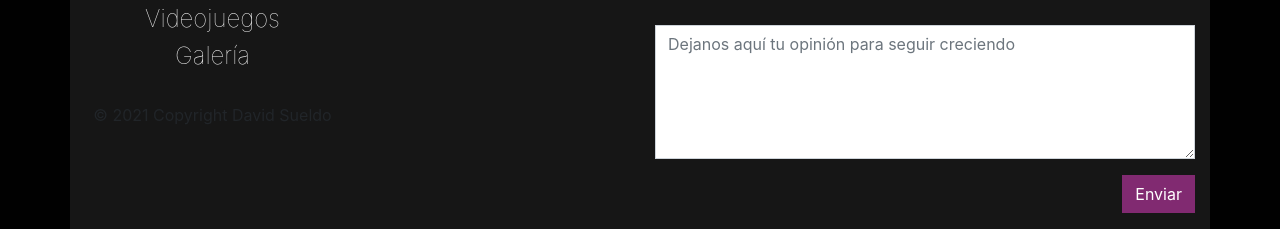
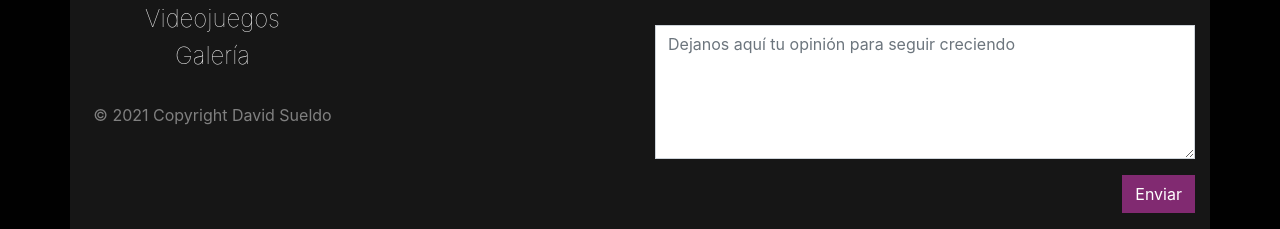
Before and after one commit to wololoWeb/otakus, a plain HTML site: page index.html in a window 1280 px wide. Shown: the part 8404-8633 px from the top of the page. Drawn offline with nearby package versions, Linux system fonts and the light colour scheme.

Commit message:
Update index.html

```diff
--- a/index.html
+++ b/index.html
@@ -765,7 +765,7 @@
           </li>
         </ul>
 
-        <p class="pt-3 pb-3" style="text-align: center; font-weight: normal;">© 2021 Copyright David Sueldo</p>
+        <p class="pt-3 pb-3" style=" color : grey; text-align: center; font-weight: normal;">© 2021 Copyright David Sueldo</p>
 
 
       </footer>
```
